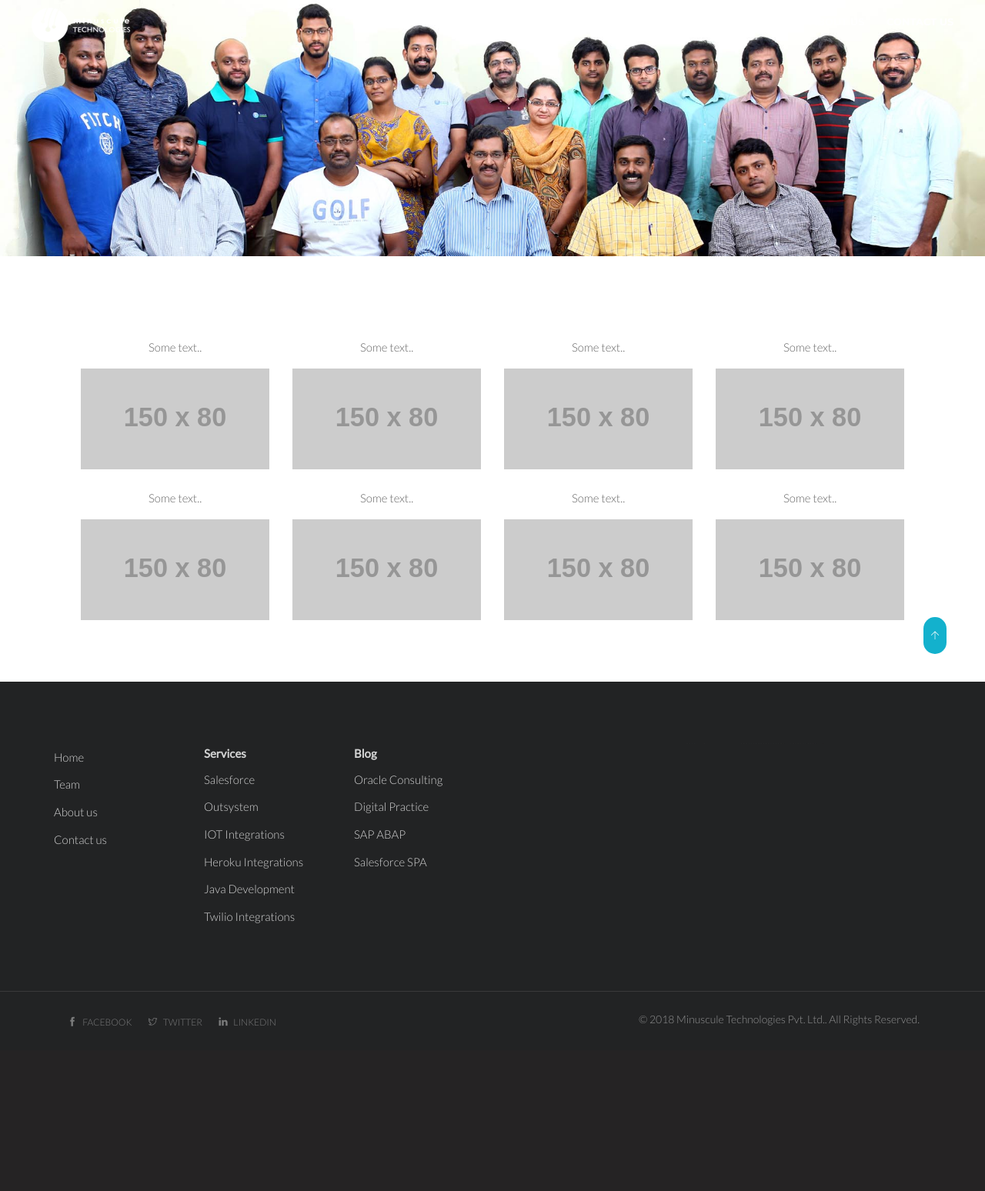
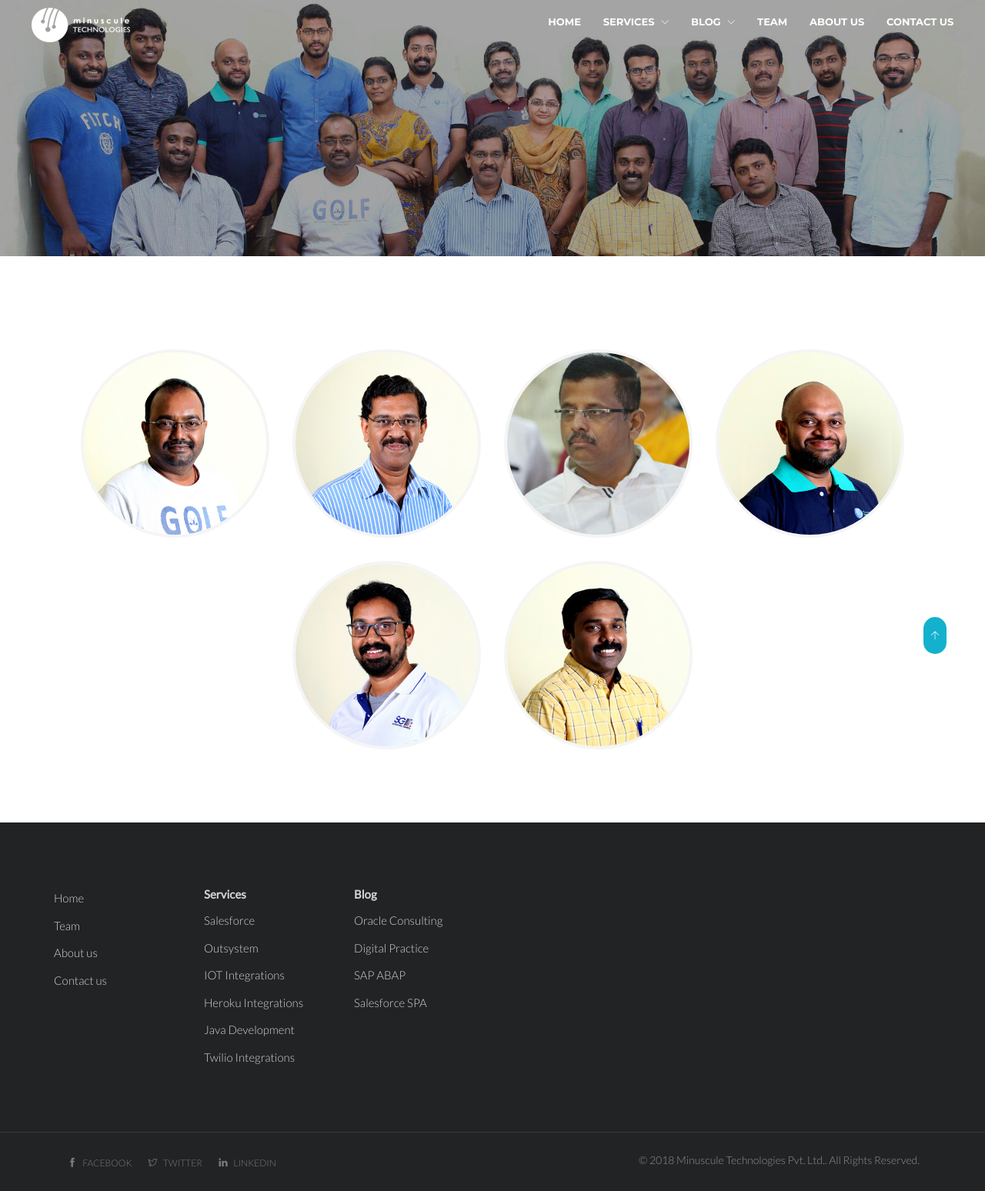
Before and after one commit to PrijeshJp/final, a PHP site: page /team_new.php in a window 1280 px wide. Shown: the whole page at 77% size. Before the commit the page ends 1334 px from the top, so only its background shows below. Run offline with PHP 8.4, Linux system fonts and the light colour scheme; grey boxes labelled with a size stand in for pictures from a placeholder-image service; some libraries are stand-ins or nearby versions.

Commit message:
New changes done in team page... next change portfollio

```diff
--- a/css/style.css
+++ b/css/style.css
@@ -2623,7 +2623,7 @@ box-sizing: border-box;
 }
 
 .gmap-area {
-  background-image: url("../img/newImg/map.jpg");
+  background-image: url("../img/newImg/map4.jpg");
   background-position: 0 0;
   background-repeat: no-repeat;
   background-size: cover;
--- a/team_new.php
+++ b/team_new.php
@@ -21,6 +21,63 @@
     <?php
         include "script.php";
     ?>
+    <style>
+        .newstyle{
+            position: relative;
+            width: 100%;
+            height: 53vh;
+        }
+
+        .newstyle:after{
+            position: absolute;
+            z-index: 1;
+            top: 0;
+            left: 0;
+            display: block;
+            width: 100%;
+            height: 100%;
+            content: '';
+            background-color: rgba(0,0,0,.5);
+        }
+
+        .frameBorder{
+            width: 100%;
+            border-radius: 50%;
+            border: 4px solid whitesmoke;
+        }
+
+        .padding_xs{
+            padding-top: 15px;
+            padding-bottom: 15px;
+        }
+
+        .middle {
+            transition: .5s ease;
+            opacity: 0;
+            position: absolute;
+            top: 50%;
+            left: 50%;
+            transform: translate(-50%, -50%);
+            -ms-transform: translate(-50%, -50%);
+            text-align: center;
+        }
+
+        .gallerycard:hover .image {
+            opacity: 0.3;
+
+        }
+
+        .gallerycard:hover .middle {
+            opacity: 1;
+        }
+
+        .text {
+            background-color: #4CAF50;
+            color: black;
+            font-size: 16px;
+            padding: 16px 32px;
+        }
+    </style>
 </head>
 <!-- Body -->
 
@@ -29,12 +86,7 @@
             include ("nav.php");
         ?>
         <!--========== PROMO BLOCK ==========-->
-        <div class="backdrop">
-            <img src="img/400x400/team.jpg" class="img-responsive res backdrop">
-        </div>
-        <!-- <div class="backdrop img-responsive res" style="background: url('img/400x400/team.jpg'); width:1920px; height: 500px;">
-
-        </div> -->
+        <img src="img/400x400/team1.jpg" class="img-responsive res">
         <!--========== END PROMO BLOCK ==========-->
 
         <!--========== PAGE CONTENT ==========-->
@@ -42,53 +94,56 @@
             <div class="container-fluid bg-3 text-center">
                 <br>
                 <div class="row">
-                    <div class="col-sm-3">
-                        <p>Some text..</p>
-                        <img src="https://placehold.it/150x80?text=IMAGE" class="img-responsive" style="width:100%" alt="Image">
+                    <div class="col-lg-15 col-md-3 col-sm-4 col-xs-6 gallerycard padding_xs">
+                        <img src="img/400x400/sendil2.jpg" class="img-responsive frameBorder image" style="width:100%" alt="Image">
+                        <div class="middle">
+                            <div class="text">Sendil</div>
+                        </div>
                     </div>
-                    <div class="col-sm-3">
-                        <p>Some text..</p>
-                        <img src="https://placehold.it/150x80?text=IMAGE" class="img-responsive" style="width:100%" alt="Image">
+                    <div class="col-lg-15 col-md-3 col-sm-4 col-xs-6 gallerycard padding_xs">
+                        <img src="img/400x400/suresh1.jpg" class="img-responsive frameBorder image" style="width:100%" alt="Image">
+                        <div class="middle">
+                            <div class="text">Suresh</div>
+                        </div>
                     </div>
-                    <div class="col-sm-3">
-                        <p>Some text..</p>
-                        <img src="https://placehold.it/150x80?text=IMAGE" class="img-responsive" style="width:100%" alt="Image">
+                    <div class="col-lg-15 col-md-3 col-sm-4 col-xs-6 gallerycard padding_xs">
+                        <img src="img/400x400/sajiv.jpg" class="img-responsive frameBorder image" style="width:100%" alt="Image">
+                        <div class="middle">
+                            <div class="text">Sajeev</div>
+                        </div>
                     </div>
-                    <div class="col-sm-3">
-                        <p>Some text..</p>
-                        <img src="https://placehold.it/150x80?text=IMAGE" class="img-responsive" style="width:100%" alt="Image">
+                    <div class="col-lg-15 col-md-3 col-sm-4 col-xs-6 gallerycard padding_xs">
+                        <img src="img/400x400/ganesh1.jpeg" class="img-responsive frameBorder image" style="width:100%" alt="Image">
+                        <div class="middle">
+                            <div class="text">Ganesh</div>
+                        </div>
                     </div>
-                </div>
-            </div>
-            <br>
-
-            <div class="container-fluid bg-3 text-center">
-                <div class="row">
-                    <div class="col-sm-3">
-                        <p>Some text..</p>
-                        <img src="https://placehold.it/150x80?text=IMAGE" class="img-responsive" style="width:100%" alt="Image">
+                    <div class="col-lg-15 col-md-3 col-sm-4 col-xs-6 gallerycard padding_xs">
+                        &nbsp;
                     </div>
-                    <div class="col-sm-3">
-                        <p>Some text..</p>
-                        <img src="https://placehold.it/150x80?text=IMAGE" class="img-responsive" style="width:100%" alt="Image">
+                    <div class="col-lg-15 col-md-3 col-sm-4 col-xs-6 gallerycard padding_xs">
+                        <img src="img/400x400/ananth1.jpg" class="img-responsive frameBorder image" style="width:100%" alt="Image">
+                        <div class="middle">
+                            <div class="text">Ananth</div>
+                        </div>
                     </div>
-                    <div class="col-sm-3">
-                        <p>Some text..</p>
-                        <img src="https://placehold.it/150x80?text=IMAGE" class="img-responsive" style="width:100%" alt="Image">
+                    <div class="col-lg-15 col-md-3 col-sm-4 col-xs-6 gallerycard padding_xs">
+                        <img src="img/400x400/meyyappan.jpeg" class="img-responsive frameBorder image" style="width:100%" alt="Image">
+                        <div class="middle">
+                            <div class="text">Meyyappan</div>
+                        </div>
                     </div>
-                    <div class="col-sm-3">
-                        <p>Some text..</p>
-                        <img src="https://placehold.it/150x80?text=IMAGE" class="img-responsive" style="width:100%" alt="Image">
+                    <div class="col-lg-15 col-md-3 col-sm-4 col-xs-6 gallerycard padding_xs">
+                        &nbsp;
                     </div>
                 </div>
             </div>
         </div>
-
         <!--========== END PAGE CONTENT ==========-->
 
         <!--========== FOOTER ==========-->
         <?php
-        include "footer.php";
+            include "footer.php";
         ?>
 </body>
 <!-- End Body -->
```
Also changed, not shown: team.php (+24 -4 lines), img/400x400/ananth1.jpg (added), img/400x400/ganesh1.jpeg (added), img/400x400/meyyappan.jpeg (added), img/400x400/overlay.png (added), img/400x400/sendil2.jpg (added), img/400x400/suresh1.jpg (added), img/400x400/team1.jpg (added), img/newImg/map1.jpg (added), img/newImg/map2.jpg (added), img/newImg/map3.jpg (added), img/newImg/map4.jpg (added), img/newImg/map5.jpg (added).
